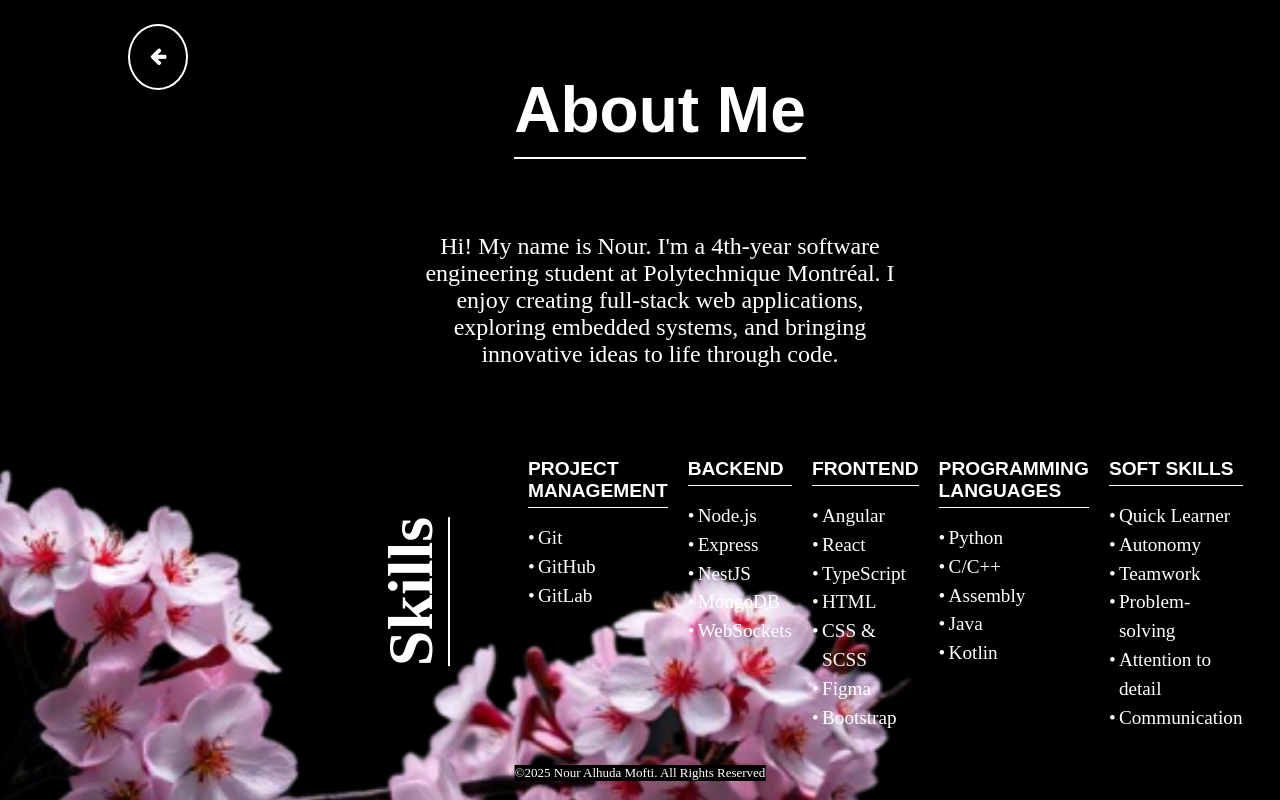
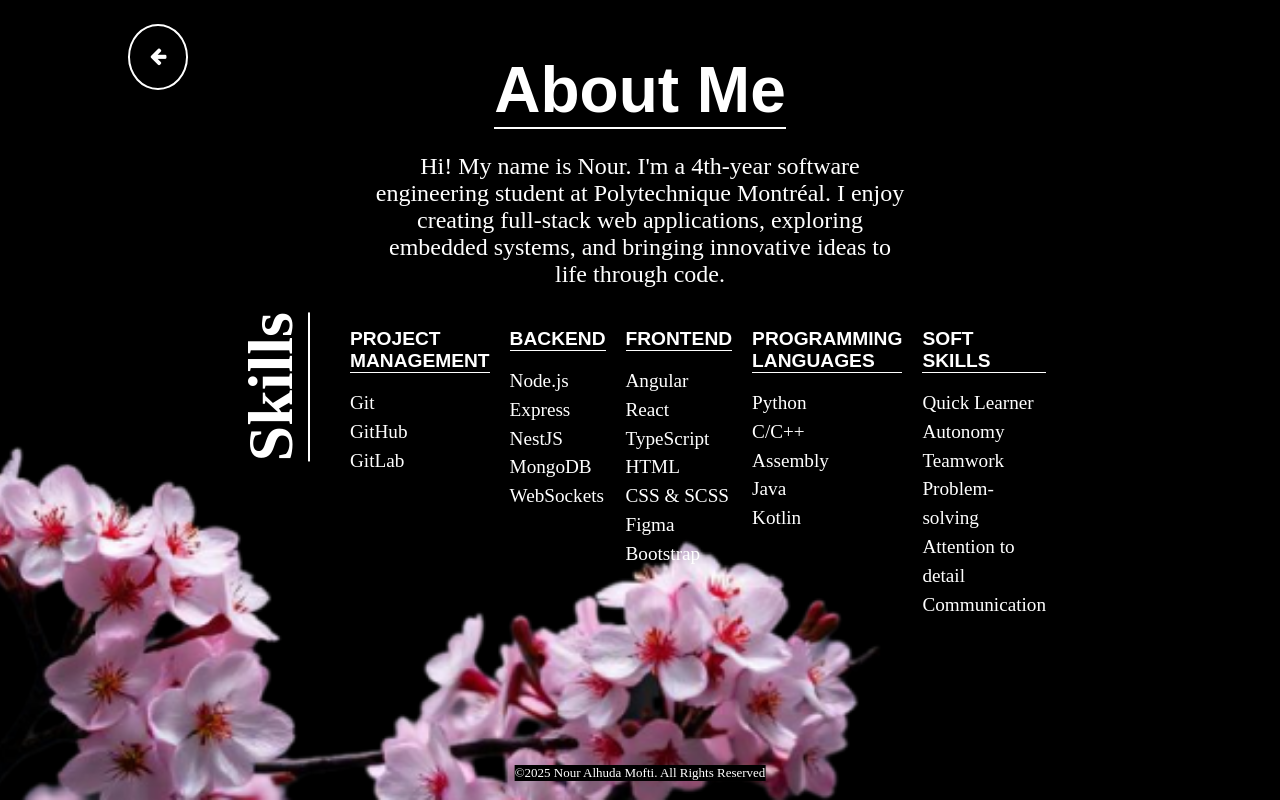
Before and after one commit to nouralhudaM/Portfolio, an Angular app: page /about in a window 1280 px wide. Built offline with nearby package versions, Linux system fonts and the light colour scheme.

Commit message:
UI/UX adjustments

```diff
--- a/src/app/pages/about/about.component.html
+++ b/src/app/pages/about/about.component.html
@@ -1,8 +1,7 @@
 <button class="back-btn" (click)="goBack()"><i class="fa fa-arrow-left"></i></button>
 <section class="about-container">
-  <h1 class="about-title">About Me</h1>
-
   <div class="about-content">
+    <h1 class="about-title">About Me</h1>
     <p class="intro">
       Hi! My name is Nour. I'm a 4th-year software engineering student at Polytechnique Montréal.
       I enjoy creating full-stack web applications, exploring embedded systems,
--- a/src/app/pages/about/about.component.scss
+++ b/src/app/pages/about/about.component.scss
@@ -38,25 +38,25 @@
   display: flex;
   flex-direction: column;
   align-items: center;
-  padding: 20px 20px;
 
   .about-title {
     font-family: 'Jost', sans-serif;
     font-size: 4rem;
     font-weight: 700;
-    margin-bottom: 40px;
+    margin-bottom: 0;
     border-bottom: 2px solid white;
-    padding-bottom: 10px;
     text-align: center;
   }
 
   .about-content {
-    max-width: 70%;
+    flex: 1;
     display: flex;
     flex-direction: column;
+    align-items: center;
+    max-width: 70%;
 
     .intro {
-      padding: 10px 200px;
+      padding: 0 20%;
       font-size: 1.5rem;
       text-align: center;
     }
@@ -65,12 +65,12 @@
       display: flex;
       align-items: flex-start;
       gap: 40px;
-      padding: 0 200px;
-      margin-top: 40px;
+      padding: 0 20%;
+      margin-top: 0;
 
       .skills-title {
         writing-mode: vertical-rl;
-        transform: rotate(180deg) translateY(-50%) translateX(50%);
+        transform: rotate(180deg);
         font-size: 4rem;
         margin: 0;
         border-left: 2px solid white;
@@ -91,7 +91,6 @@
             margin-bottom: 15px;
             text-transform: uppercase;
             border-bottom: 1px solid white;
-            padding-bottom: 5px;
           }
 
           ul {
@@ -101,15 +100,7 @@
             li {
               font-size: 1.2rem;
               line-height: 1.5;
-              padding-left: 10px;
               position: relative;
-
-              &::before {
-                content: '•';
-                color: #fff;
-                position: absolute;
-                left: 0;
-              }
             }
           }
         }
```
